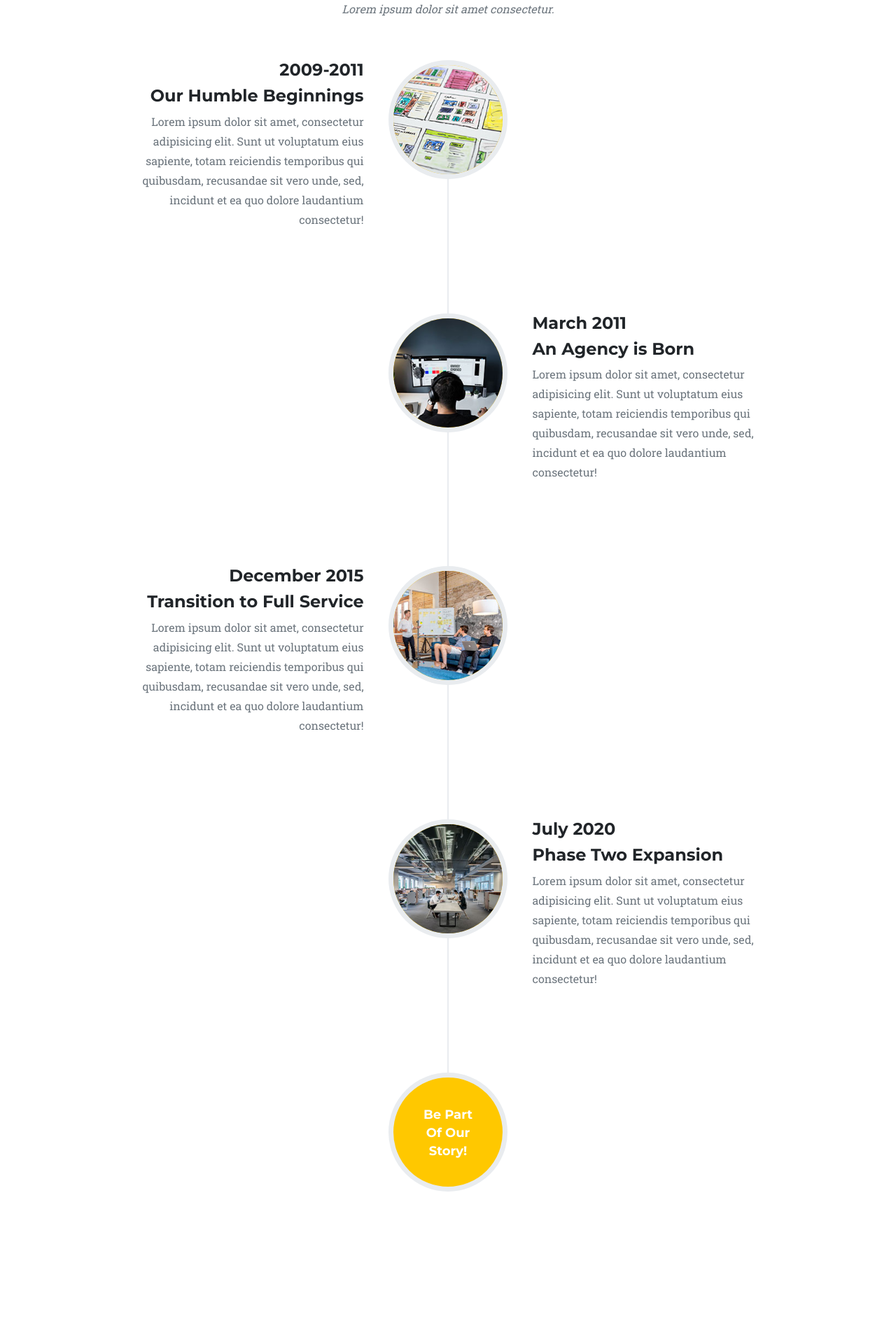
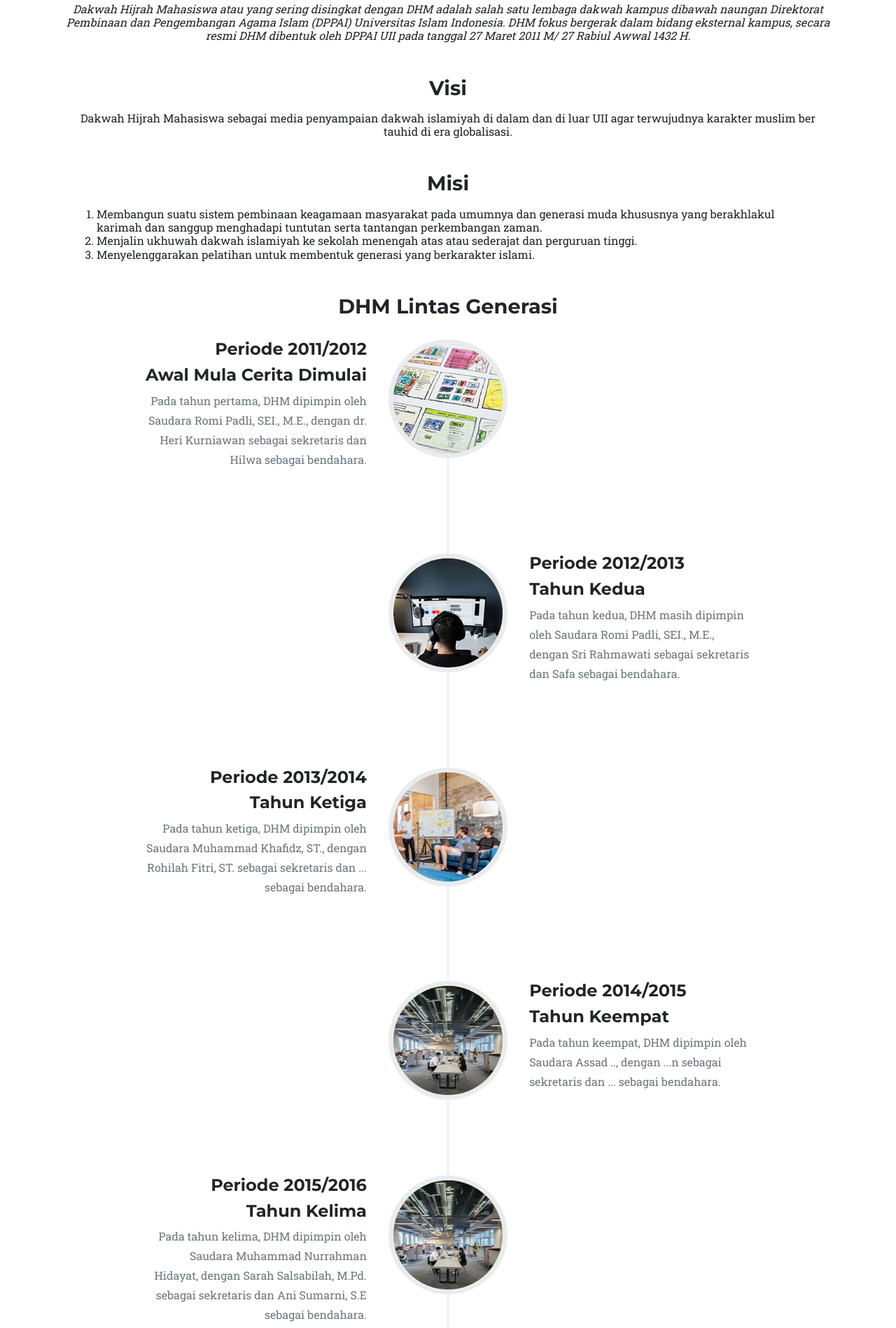
Before and after one commit to nasywaRaihan/profiledhm, a plain HTML site: page startbootstrap-agency-gh-pages/index.html in a window 1280 px wide. Shown: the part 902-2800 px from the top of the page at 70% size. Drawn offline with nearby package versions, Linux system fonts and the light colour scheme.

Commit message:
First commit

```diff
--- a/startbootstrap-agency-gh-pages/index.html
+++ b/startbootstrap-agency-gh-pages/index.html
@@ -40,8 +40,8 @@
     <header class="masthead">
       <div class="container">
         <div class="masthead-heading">Welcome To Our Profile!</div>
-        <div class="masthead-subheading">"Berbaris dalam dakwah Bersatu dalam Ukhuwah"</div>
-        <a class="btn btn-primary btn-xl text-uppercase" href="#services">Tell Me More</a>
+        <div class="masthead-subheading">"Berbaris dalam Dakwah Bersatu dalam Ukhuwah"</div>
+        <a class="btn btn-primary btn-xl text-uppercase" href="#about">Tell Me More</a>
       </div>
     </header>
 
@@ -50,19 +50,41 @@
       <div class="container">
         <div class="text-center">
           <h2 class="section-heading text-uppercase">About</h2>
-          <h3 class="section-subheading text-muted">Lorem ipsum dolor sit amet consectetur.</h3>
+          <h3 class="section-subheading" style="font-style: italic;">
+            Dakwah Hijrah Mahasiswa atau yang sering disingkat dengan DHM adalah salah satu lembaga dakwah kampus dibawah naungan Direktorat Pembinaan dan Pengembangan Agama Islam (DPPAI) Universitas Islam Indonesia. DHM fokus bergerak
+            dalam bidang eksternal kampus, secara resmi DHM dibentuk oleh DPPAI UII pada tanggal 27 Maret 2011 M/ 27 Rabiul Awwal 1432 H.
+          </h3>
         </div>
+        <div class="container">
+          <div class="text-center">
+            <h2 class="section-headingsub">Visi</h2>
+            <h3 class="section-subheading">
+              Dakwah Hijrah Mahasiswa sebagai media penyampaian dakwah islamiyah di dalam dan di luar UII agar terwujudnya karakter muslim ber tauhid di era globalisasi.
+            </h3>
+          </div>
+          <div class="container">
+            <div>
+              <h2 class="section-headingsub text-center">Misi</h2>
+              <h3 class="section-subheading">
+                <ol>
+                  <li>Membangun suatu sistem pembinaan keagamaan masyarakat pada umumnya dan generasi muda khususnya yang berakhlakul karimah dan sanggup menghadapi tuntutan serta tantangan perkembangan zaman.</li>
+                  <li>Menjalin ukhuwah dakwah islamiyah ke sekolah menengah atas atau sederajat dan perguruan tinggi.</li>
+                  <li>Menyelenggarakan pelatihan untuk membentuk generasi yang berkarakter islami.</li>
+                </ol>
+              </h3>
+            </div>
+        <h2 class="section-headingsub text-center">DHM Lintas Generasi</h2>
         <ul class="timeline">
           <li>
             <div class="timeline-image"><img class="rounded-circle img-fluid" src="assets/img/about/1.jpg" alt="..." /></div>
             <div class="timeline-panel">
               <div class="timeline-heading">
-                <h4>2009-2011</h4>
-                <h4 class="subheading">Our Humble Beginnings</h4>
+                <h4>Periode 2011/2012</h4>
+                <h4 class="subheading">Awal Mula Cerita Dimulai</h4>
               </div>
               <div class="timeline-body">
                 <p class="text-muted">
-                  Lorem ipsum dolor sit amet, consectetur adipisicing elit. Sunt ut voluptatum eius sapiente, totam reiciendis temporibus qui quibusdam, recusandae sit vero unde, sed, incidunt et ea quo dolore laudantium consectetur!
+                  Pada tahun pertama, DHM dipimpin oleh Saudara Romi Padli, SEI., M.E., dengan dr. Heri Kurniawan sebagai sekretaris dan Hilwa sebagai bendahara.
                 </p>
               </div>
             </div>
@@ -71,12 +93,12 @@
             <div class="timeline-image"><img class="rounded-circle img-fluid" src="assets/img/about/2.jpg" alt="..." /></div>
             <div class="timeline-panel">
               <div class="timeline-heading">
-                <h4>March 2011</h4>
-                <h4 class="subheading">An Agency is Born</h4>
+                <h4>Periode 2012/2013</h4>
+                <h4 class="subheading">Tahun Kedua</h4>
               </div>
               <div class="timeline-body">
                 <p class="text-muted">
-                  Lorem ipsum dolor sit amet, consectetur adipisicing elit. Sunt ut voluptatum eius sapiente, totam reiciendis temporibus qui quibusdam, recusandae sit vero unde, sed, incidunt et ea quo dolore laudantium consectetur!
+                  Pada tahun kedua, DHM masih dipimpin oleh Saudara Romi Padli, SEI., M.E., dengan Sri Rahmawati sebagai sekretaris dan Safa sebagai bendahara.
                 </p>
               </div>
             </div>
@@ -85,12 +107,12 @@
             <div class="timeline-image"><img class="rounded-circle img-fluid" src="assets/img/about/3.jpg" alt="..." /></div>
             <div class="timeline-panel">
               <div class="timeline-heading">
-                <h4>December 2015</h4>
-                <h4 class="subheading">Transition to Full Service</h4>
+                <h4>Periode 2013/2014</h4>
+                <h4 class="subheading">Tahun Ketiga</h4>
               </div>
               <div class="timeline-body">
                 <p class="text-muted">
-                  Lorem ipsum dolor sit amet, consectetur adipisicing elit. Sunt ut voluptatum eius sapiente, totam reiciendis temporibus qui quibusdam, recusandae sit vero unde, sed, incidunt et ea quo dolore laudantium consectetur!
+                  Pada tahun ketiga, DHM dipimpin oleh Saudara Muhammad Khafidz, ST., dengan Rohilah Fitri, ST. sebagai sekretaris dan ... sebagai bendahara.
                 </p>
               </div>
             </div>
@@ -99,12 +121,40 @@
             <div class="timeline-image"><img class="rounded-circle img-fluid" src="assets/img/about/4.jpg" alt="..." /></div>
             <div class="timeline-panel">
               <div class="timeline-heading">
-                <h4>July 2020</h4>
-                <h4 class="subheading">Phase Two Expansion</h4>
+                <h4>Periode 2014/2015</h4>
+                <h4 class="subheading">Tahun Keempat</h4>
               </div>
               <div class="timeline-body">
                 <p class="text-muted">
-                  Lorem ipsum dolor sit amet, consectetur adipisicing elit. Sunt ut voluptatum eius sapiente, totam reiciendis temporibus qui quibusdam, recusandae sit vero unde, sed, incidunt et ea quo dolore laudantium consectetur!
+                  Pada tahun keempat, DHM dipimpin oleh Saudara Assad .., dengan ...n sebagai sekretaris dan ... sebagai bendahara.
+                </p>
+              </div>
+            </div>
+          </li>
+          <li>
+            <div class="timeline-image"><img class="rounded-circle img-fluid" src="assets/img/about/4.jpg" alt="..." /></div>
+            <div class="timeline-panel">
+              <div class="timeline-heading">
+                <h4>Periode 2015/2016</h4>
+                <h4 class="subheading">Tahun Kelima</h4>
+              </div>
+              <div class="timeline-body">
+                <p class="text-muted">
+                  Pada tahun kelima, DHM dipimpin oleh Saudara Muhammad Nurrahman Hidayat, dengan Sarah Salsabilah, M.Pd. sebagai sekretaris dan Ani Sumarni, S.E sebagai bendahara.
+                </p>
+              </div>
+            </div>
+          </li>
+          <li class="timeline-inverted">
+            <div class="timeline-image"><img class="rounded-circle img-fluid" src="assets/img/about/4.jpg" alt="..." /></div>
+            <div class="timeline-panel">
+              <div class="timeline-heading">
+                <h4>Periode 2016/2017</h4>
+                <h4 class="subheading">Tahun Keenam</h4>
+              </div>
+              <div class="timeline-body">
+                <p class="text-muted">
+                  Pada tahun keenam, DHM dipimpin oleh Saudara Luthfi auliarahman, S.M, dengan Renaldo Herry Y., ST. sebagai sekretaris dan Reni Nur Azizah, ST. sebagai bendahara.
                 </p>
               </div>
             </div>
```
Also changed, not shown: startbootstrap-agency-gh-pages/css/styles.css.
